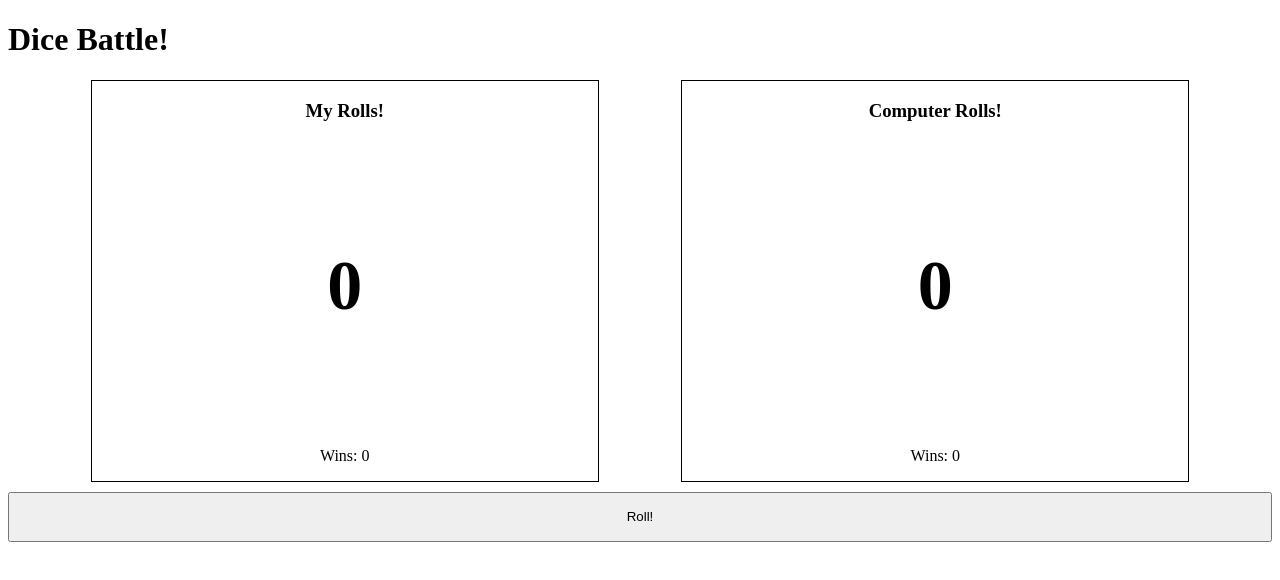
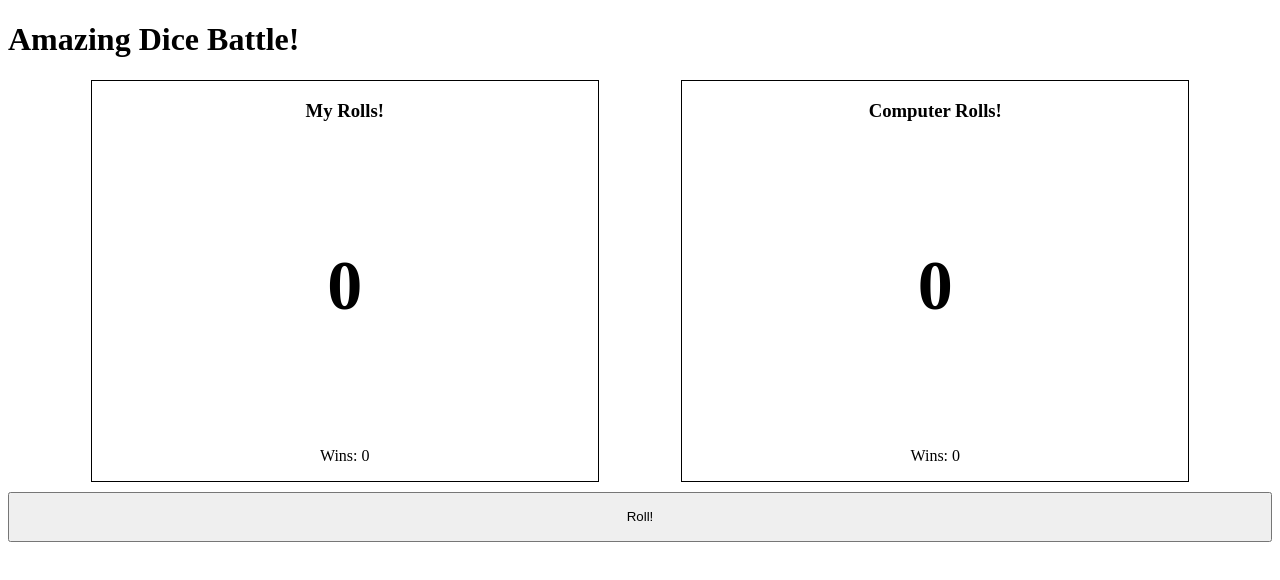
Before and after one commit to aidanbell/dice-battle, a plain HTML site: page index.html in a window 1280 px wide. Drawn offline with Linux system fonts and the light colour scheme.

Commit message:
Changed title

```diff
--- a/index.html
+++ b/index.html
@@ -9,7 +9,7 @@
   <title>Dice Battle</title>
 </head>
 <body>
-  <h1>Dice Battle!</h1>
+  <h1>Amazing Dice Battle!</h1>
   <main>
     <div class="gameboard flx-col-ctr" id="user">
       <h3>My Rolls!</h3>
```
